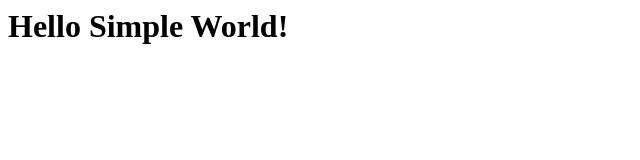
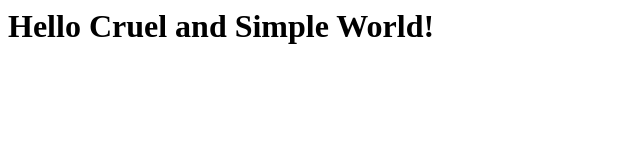
Before and after one commit to TomSwan/site-simple, a plain HTML site: page index.html in a window 1280 px wide. Shown: the whole page, without its empty margins (0-640 px from the left). Drawn offline with Linux system fonts and the light colour scheme.

Commit message:
Update index.html

```diff
--- a/index.html
+++ b/index.html
@@ -1 +1 @@
-<h1>Hello Simple World!</h1>
+<h1>Hello Cruel and Simple World!</h1>
```
